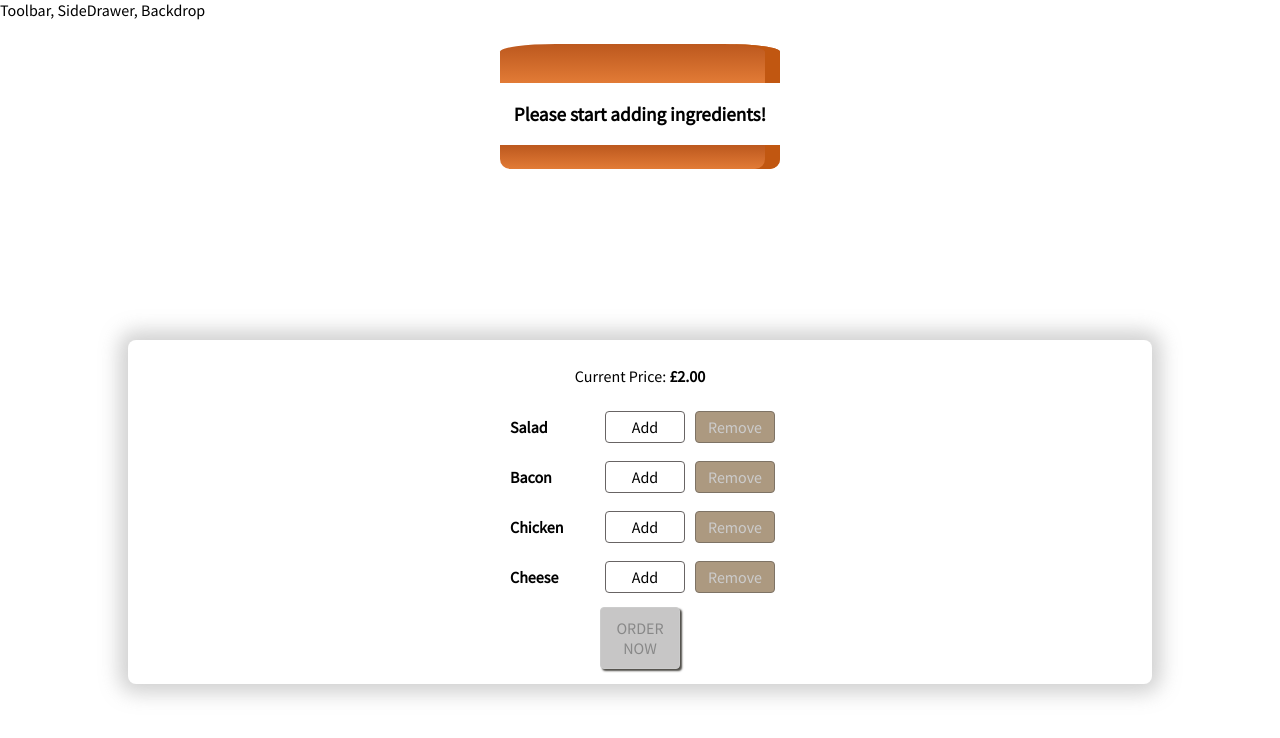
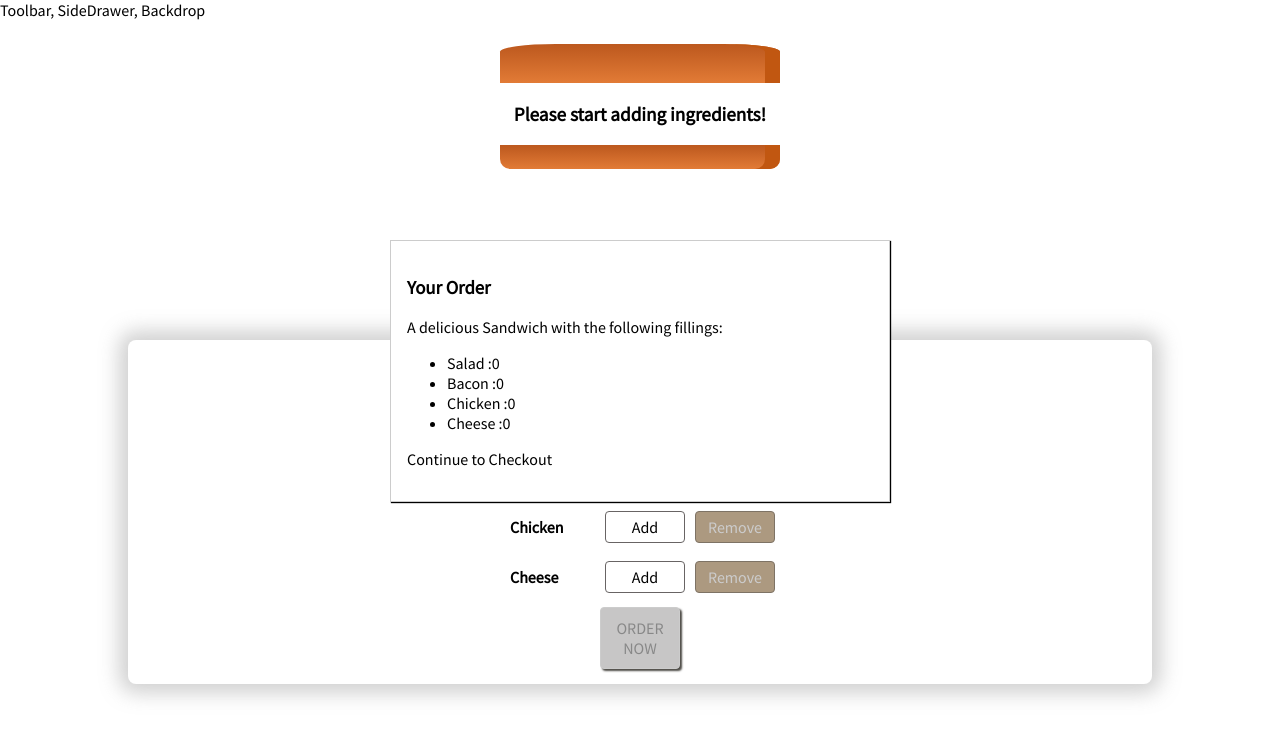
Before and after one commit to Hannah6898/react-builder-project, a React app: page / in a window 1280 px wide. Shown: the top 738 px of the page. Built offline with nearby package versions, Linux system fonts and the light colour scheme.

Commit message:
Created Modal to show order summary

```diff
--- /dev/null
+++ b/src/components/Sandwich/OrderSummary/OrderSummary.js
@@ -0,0 +1,23 @@
+import React from "react";
+import Aux from "../../../hoc/Aux";
+
+const OrderSummary = (props) => {
+  const ingredientSummary = Object.keys(props.ingredients).map((igKey) => {
+    return (
+      <li key={igKey}>
+        <span style={{ textTransform: "capitalize" }}>{igKey}</span> :
+        {props.ingredients[igKey]}
+      </li>
+    );
+  });
+  return (
+    <Aux>
+      <h3>Your Order</h3>
+      <p>A delicious Sandwich with the following fillings:</p>
+      <ul>{ingredientSummary}</ul>
+      <p>Continue to Checkout</p>
+    </Aux>
+  );
+};
+
+export default OrderSummary;
--- /dev/null
+++ b/src/components/UI/Modal/Modal.js
@@ -0,0 +1,8 @@
+import React from "react";
+import classes from "./Modal.module.css";
+
+const Modal = (props) => {
+  return <div className={classes.Modal}>{props.children}</div>;
+};
+
+export default Modal;
--- /dev/null
+++ b/src/components/UI/Modal/Modal.module.css
@@ -0,0 +1,20 @@
+.Modal {
+  position: fixed;
+  z-index: 500;
+  background-color: white;
+  width: 70%;
+  border: 1px solid #ccc;
+  box-shadow: 1px 1px 1px black;
+  padding: 16px;
+  left: 15%;
+  top: 30%;
+  box-sizing: border-box;
+  transition: all 0.3s ease-out;
+}
+
+@media (min-width: 600px) {
+  .Modal {
+    width: 500px;
+    left: calc(50% - 250px);
+  }
+}
--- a/src/containers/SandwichBuilder/SandwichBuilder.js
+++ b/src/containers/SandwichBuilder/SandwichBuilder.js
@@ -2,6 +2,8 @@
 import Aux from "../../hoc/Aux";
 import Sandwich from "../../components/Sandwich/Sandwich";
 import BuildControls from "../../components/Sandwich/BuildControls/BuildControls";
+import Modal from "../../components/UI/Modal/Modal";
+import OrderSummary from "../../components/Sandwich/OrderSummary/OrderSummary";
 
 //Global const
 const INGREDIENT_PRICES = {
@@ -83,6 +85,9 @@
     }
     return (
       <Aux>
+        <Modal>
+          <OrderSummary ingredients={this.state.ingredients} />
+        </Modal>
         <Sandwich ingredients={this.state.ingredients} />
         <BuildControls
           ingredientAdded={this.addIngredientHandler}
```
Also changed, not shown: src/components/UI/Backdrop/Backdrop.js (added).
